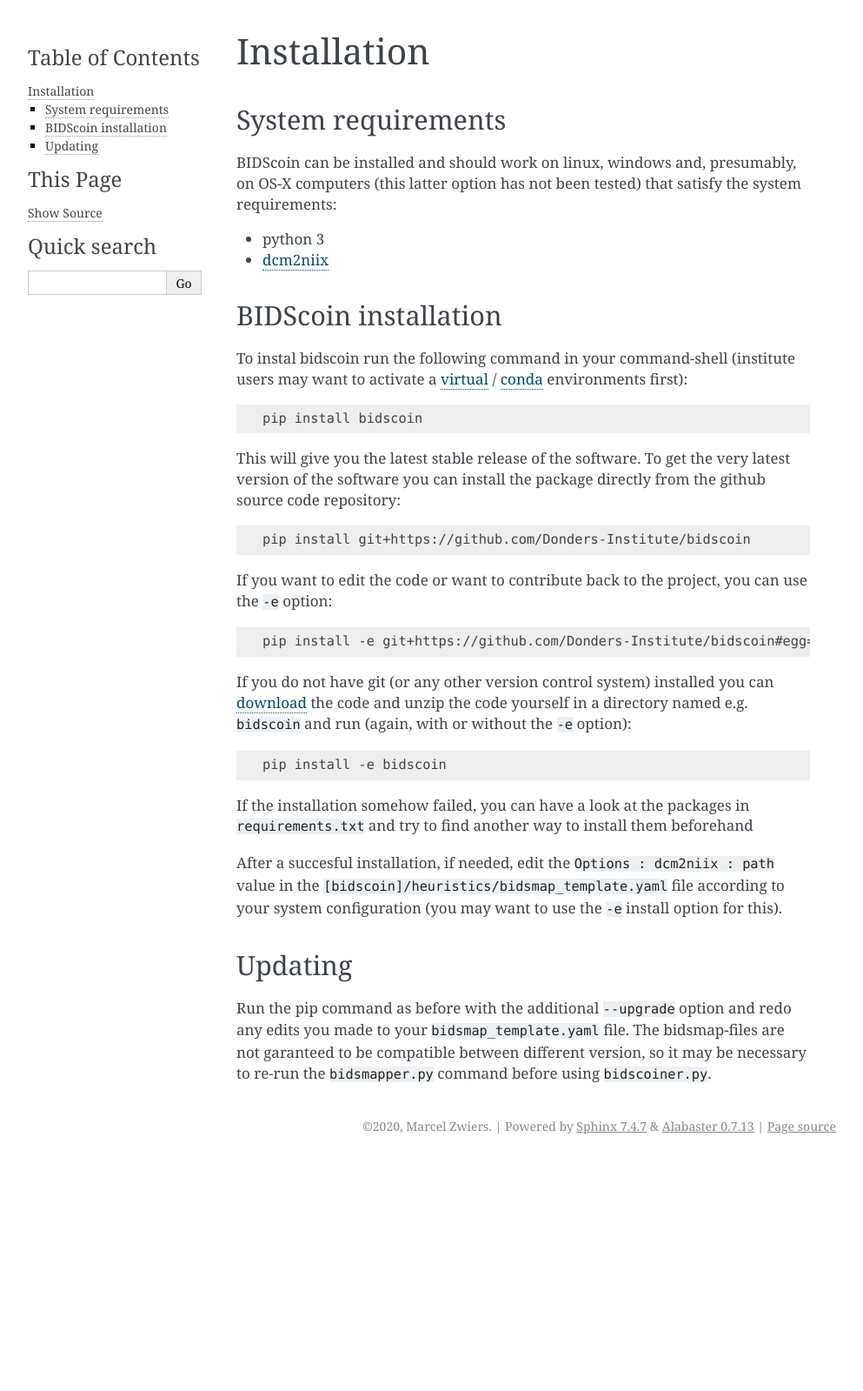
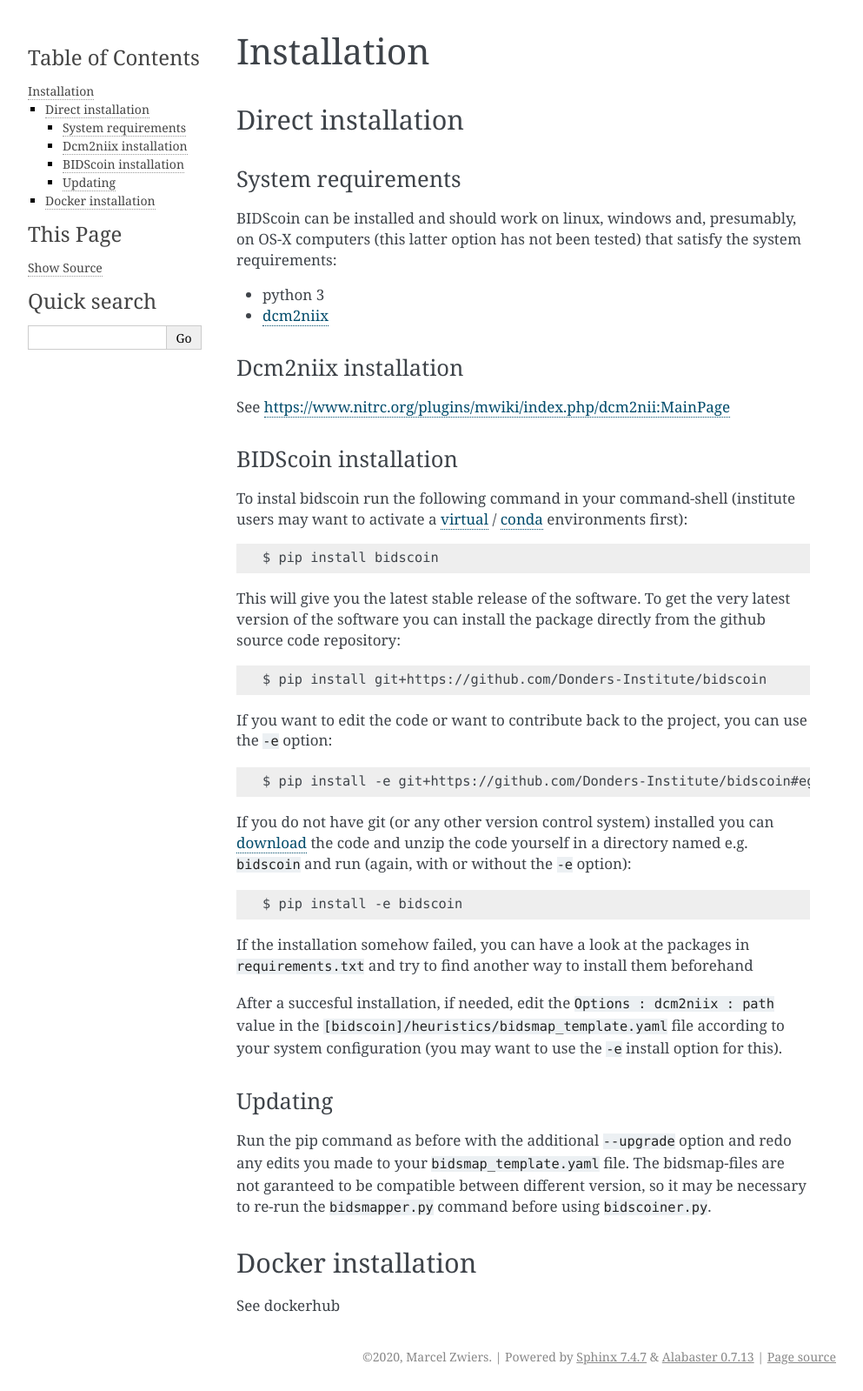
Before and after one commit to Donders-Institute/bidscoin, a Sphinx documentation site: the page built from docs/installation.rst, in a window 1280 px wide. Shown: the whole page at 87% size, without its empty margins (148-1141 px from the left). Built offline with Sphinx 7.4.7, drawn with Linux system fonts in a browser that asks for light colours; before the commit the page ends 1334 px from its top, so only the background shows below that.

Commit message:
Restructure documentation for readthedocs

```diff
--- a/docs/installation.rst
+++ b/docs/installation.rst
@@ -1,8 +1,11 @@
 Installation
 ============
 
+Direct installation
+-------------------
+
 System requirements
--------------------
+^^^^^^^^^^^^^^^^^^^
 
 BIDScoin can be installed and should work on linux, windows and,
 presumably, on OS-X computers (this latter option has not been tested)
@@ -11,15 +14,20 @@
 -  python 3
 -  `dcm2niix`_
 
+Dcm2niix installation
+^^^^^^^^^^^^^^^^^^^^^
+
+See https://www.nitrc.org/plugins/mwiki/index.php/dcm2nii:MainPage
+
 BIDScoin installation
----------------------
+^^^^^^^^^^^^^^^^^^^^^
 
 To instal bidscoin run the following command in your command-shell (institute
 users may want to activate a `virtual`_ / `conda`_ environments first):
 
 ::
 
-   pip install bidscoin
+   $ pip install bidscoin
 
 This will give you the latest stable release of the software. To get the
 very latest version of the software you can install the package directly
@@ -27,14 +35,14 @@
 
 ::
 
-   pip install git+https://github.com/Donders-Institute/bidscoin
+   $ pip install git+https://github.com/Donders-Institute/bidscoin
 
 If you want to edit the code or want to contribute back to the project,
 you can use the ``-e`` option:
 
 ::
 
-   pip install -e git+https://github.com/Donders-Institute/bidscoin#egg=bidscoin
+   $ pip install -e git+https://github.com/Donders-Institute/bidscoin#egg=bidscoin
 
 If you do not have git (or any other version control system) installed
 you can `download`_ the code and unzip the code yourself in a directory
@@ -43,7 +51,7 @@
 
 ::
 
-   pip install -e bidscoin
+   $ pip install -e bidscoin
 
 If the installation somehow failed, you can have a look at the packages
 in ``requirements.txt`` and try to find another way to install them
@@ -56,7 +64,7 @@
 this).
 
 Updating
---------
+^^^^^^^^
 
 Run the pip command as before with the additional ``--upgrade`` option
 and redo any edits you made to your ``bidsmap_template.yaml`` file. The
@@ -64,6 +72,11 @@
 version, so it may be necessary to re-run the ``bidsmapper.py`` command
 before using ``bidscoiner.py``.
 
+Docker installation
+-------------------
+
+See dockerhub
+
 .. _dcm2niix: https://github.com/rordenlab/dcm2niix
 .. _virtual: https://docs.python.org/3.6/tutorial/venv.html
 .. _conda: https://conda.io/docs/user-guide/tasks/manage-environments.html
--- a/docs/preparation.rst
+++ b/docs/preparation.rst
@@ -1,5 +1,8 @@
 Data preparation
 ================
+
+Required source data structure
+------------------------------
 
 BIDScoin will take your (raw) source data as well as a YAML file with
 the key-value mapping (dictionary) information as input, and returns a
@@ -9,6 +12,9 @@
 This data organization is how users receive their data from the
 (Siemens) scanners at the `DCCN <https://www.ru.nl/donders/>`__ (NB: the
 ``ses-identifier`` sub-folder is optional and can be left out).
+
+Utilitities
+-----------
 
 -  If your data is not already organized in this way, you can use the
    handy `dicomsort <./bidscoin/dicomsort.py>`__ command-line utility to
```
Also changed, not shown: docs/finalizing.rst (+13 -5 lines), docs/workflow.rst (+8 -3 lines).
